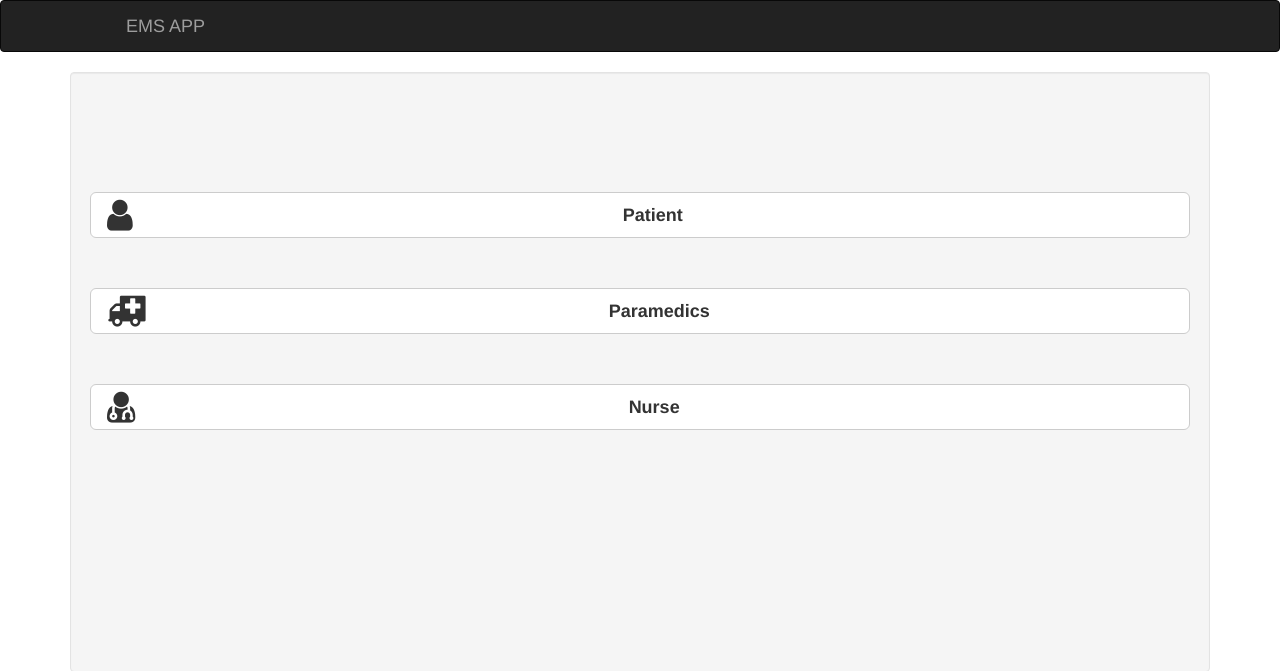
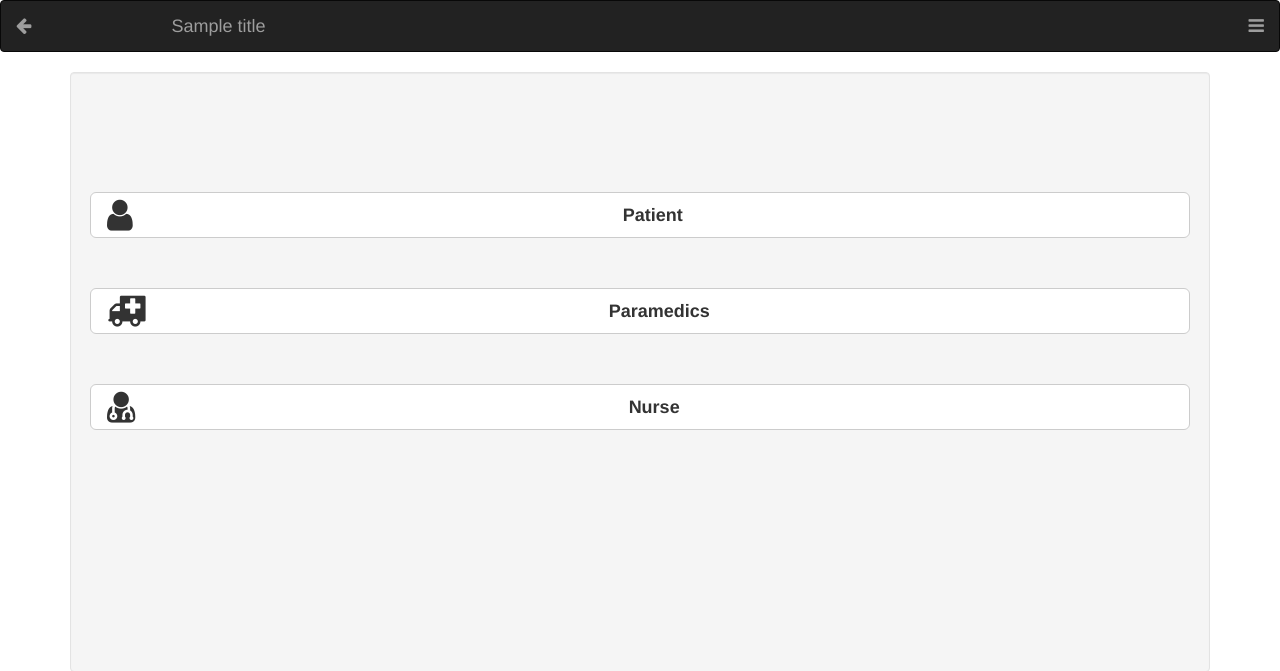
Before and after one commit to JoyceXiaojun/Paramendics, a Django app: template paramedic/templates/home.html in a window 1280 px wide. Shown: the top 671 px of the page. Run offline with Django 3.2, Linux system fonts and the light colour scheme; the template is opened without the code that fills it: most values are stand-ins (such as "Sample title", 1, 10 or a date in 2020); some libraries are stand-ins or nearby versions.

Commit message:
home back fix

```diff
--- a/paramedic/templates/home.html
+++ b/paramedic/templates/home.html
@@ -14,10 +14,12 @@
 <body>
     <nav class="navbar navbar-inverse" role="navigation">
         <div class="navbar-header" style="text-align: center; width: 100%">
-            <!-- <a class="navbar-brand" href="#" onclick="history.back()"><i class="fa fa-arrow-left" aria-hidden="true"></i></a> -->
-            <a class="navbar-brand" href="#" style="margin-left: 110px">EMS APP</a>
+            <a class="navbar-brand" href="#" onclick="window.location.href='/'"><i class="fa fa-arrow-left" aria-hidden="true"></i></a>
+            <a class="navbar-brand" href="#" style="margin-left: 110px">{{ title }}</a>
+            <a class="navbar-brand pull-right"><i class="fa fa-bars" aria-hidden="true" onclick="window.location.href='/paramedic/home'"></i></a>
         </div>
     </nav>
+
     <div class="container">
         <div class="well" style="height:600px">
             <a href="/static/patient/create_profile.html" class="btn btn-default btn-block btn-lg" role="button" style="margin-top:100px;margin-bottom:50px;"><i class="fa fa-user fa-2x" aria-hidden="true" style="float:left;line-height:0.7;"></i><strong>Patient</strong></a>
```
